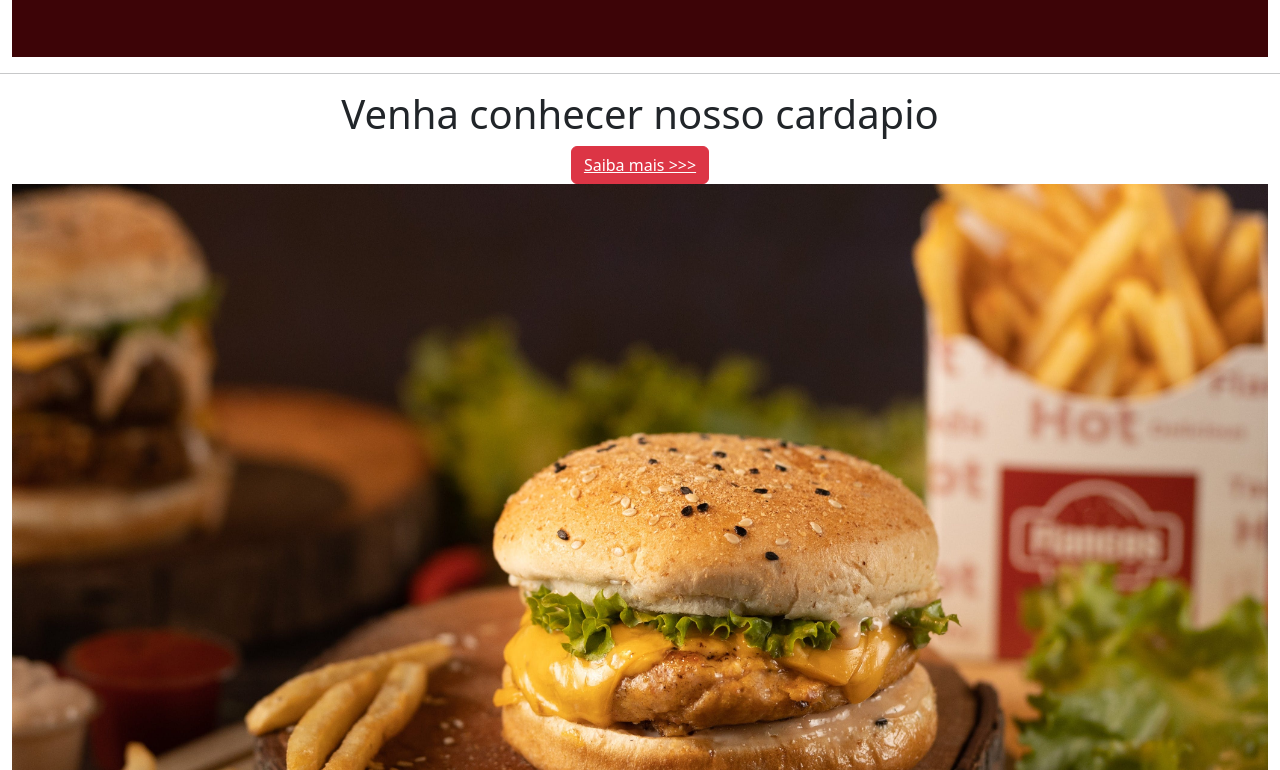
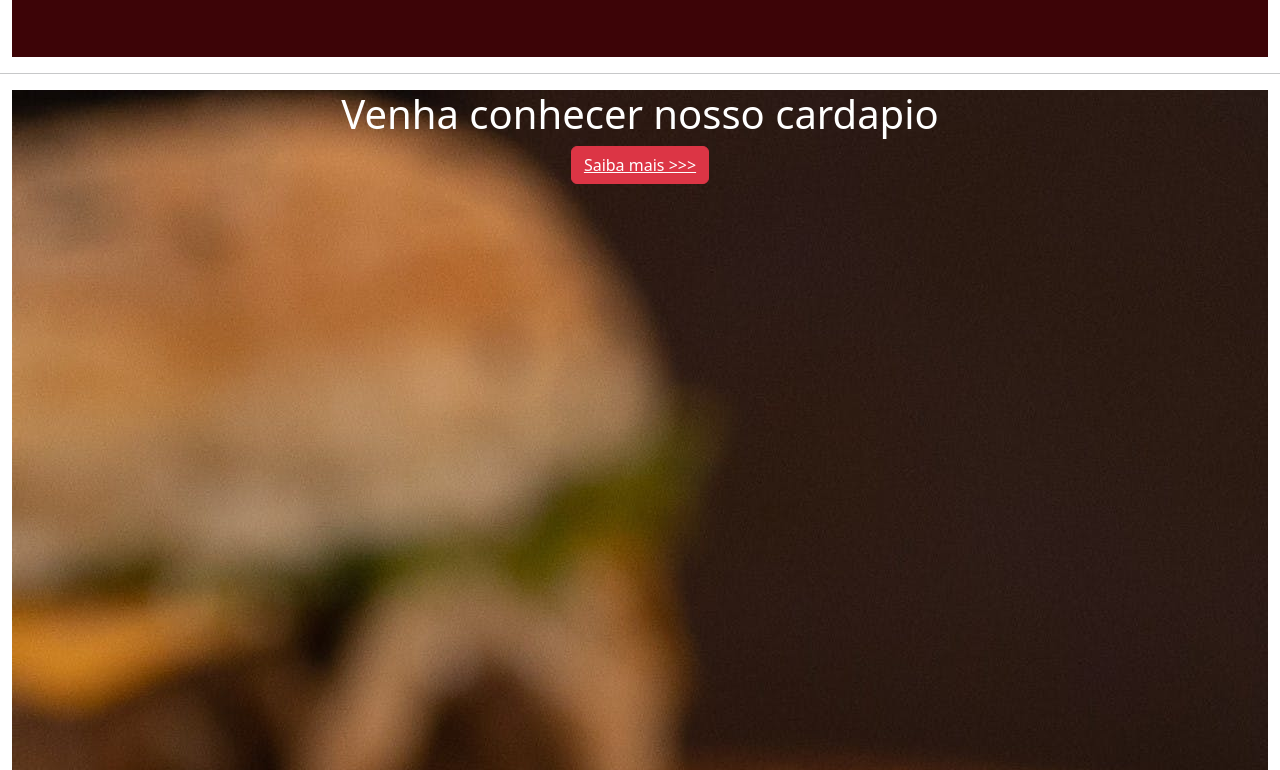
Before and after one commit to FJ-Souza/SiteHamburguer, a plain HTML site: page index.html in a window 1280 px wide. Shown: the part 3450-4220 px from the top of the page. Drawn offline with nearby package versions, Linux system fonts and the light colour scheme.

Commit message:
SiteHamburguer

```diff
--- a/index.html
+++ b/index.html
@@ -6,6 +6,13 @@
     <title>National Hamburguer</title>
     <link href="https://cdn.jsdelivr.net/npm/bootstrap@5.3.2/dist/css/bootstrap.min.css" rel="stylesheet" integrity="sha384-T3c6CoIi6uLrA9TneNEoa7RxnatzjcDSCmG1MXxSR1GAsXEV/Dwwykc2MPK8M2HN" crossorigin="anonymous">
     <script src="https://cdn.jsdelivr.net/npm/bootstrap@5.3.2/dist/js/bootstrap.bundle.min.js" integrity="sha384-C6RzsynM9kWDrMNeT87bh95OGNyZPhcTNXj1NW7RuBCsyN/o0jlpcV8Qyq46cDfL" crossorigin="anonymous"></script>
+	<style>
+		.car{
+			height: 100vh;
+			background: url('assets/img/1.jpg');
+			object-fit: fill;
+		}
+	</style>
 </head>
 <body>
     <!--Banner-->
@@ -71,13 +78,13 @@
     <hr>
     <!--Ver Cardapio-->
    <div class="container-fluid">
-        <div class="z-1 text-center text-start top-0 start-0">
-            <h1>Venha conhecer nosso cardapio</h1>
-            <button type="button" class="btn btn-danger"><a href="cardapio.html" class="text-white"> Saiba mais >>></a></button>
+        <div class="car position-relative">
+			<div class="text-center text-white">
+				<h1>Venha conhecer nosso cardapio</h1>
+				<button type="button" class="btn btn-danger"><a href="cardapio.html" class="text-white"> Saiba mais >>></a></button>
+			</div>
         </div>
-        <div class="z-0 position-relative" style="object-fit: cover;">
-          <img src="assets/img/pexels-meraj-kazi-11299742.jpg" class="img-fluid" alt="...">
-        </div>
+
     </div>
     <hr>
     <!--Venha p/Ham-->
```
Also changed, not shown: assets/img/1.jpg (renamed from assets/img/pexels-meraj-kazi-11299742.jpg).
